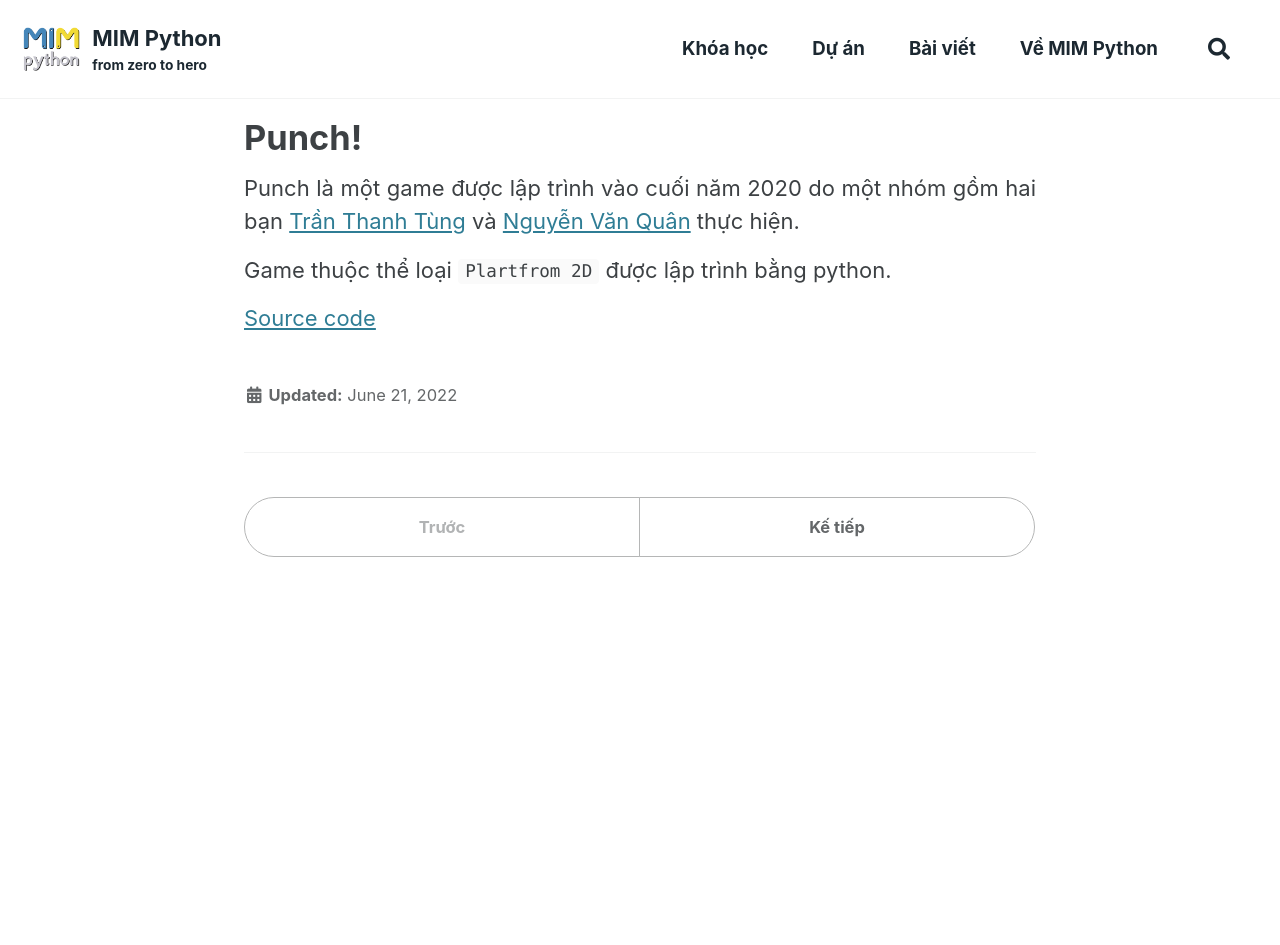
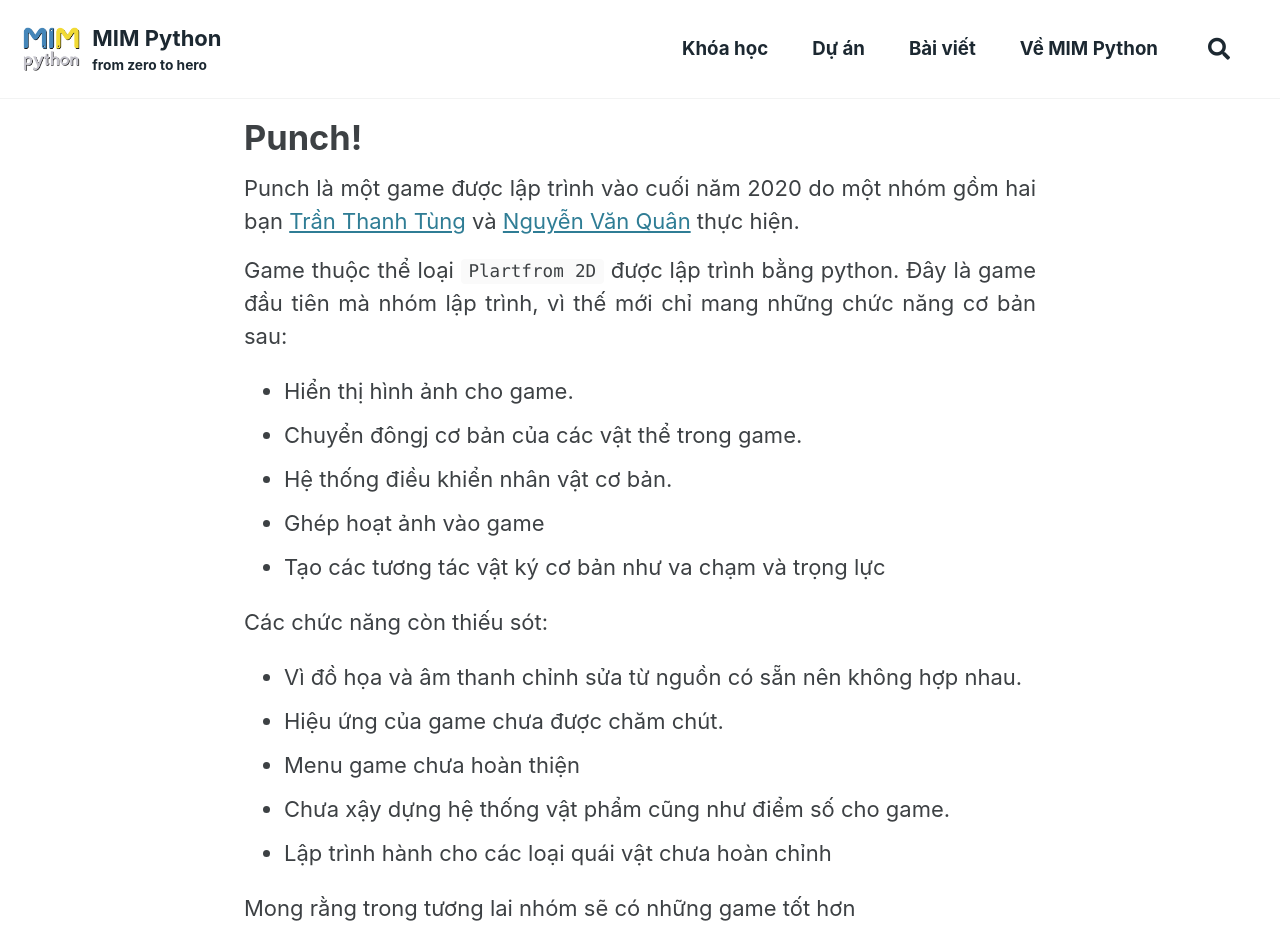
Before and after one commit to MIMPython/mimpython.github.io, a Jekyll site: the page built from _projects/project-01-punch.md, in a window 1280 px wide and 1400 px high. Shown: the top 945 px of the window. Built offline with Jekyll 4.4.1, drawn with Linux system fonts in a browser that asks for light colours; cached includes are drawn as plain includes.

Commit message:
Update project punch

```diff
--- a/_projects/project-01-punch.md
+++ b/_projects/project-01-punch.md
@@ -7,6 +7,25 @@ last_modified_at: 2022-06-21
 
 Punch là một game được lập trình vào cuối năm 2020 do một nhóm gồm hai bạn [Trần Thanh Tùng](https://github.com/thanhtung1005) và [Nguyễn Văn Quân](https://github.com/quanpersie2001) thực hiện.
 
-Game thuộc thể loại `Plartfrom 2D` được lập trình bằng python.
+Game thuộc thể loại `Plartfrom 2D` được lập trình bằng python. Đây là game đầu tiên mà nhóm lập trình, vì thế mới chỉ mang những chức năng cơ bản sau:
+
+- Hiển thị hình ảnh cho game.
+- Chuyển đôngj cơ bản của các vật thể trong game.
+- Hệ thống điều khiển nhân vật cơ bản.
+- Ghép hoạt ảnh vào game
+- Tạo các tương tác vật ký cơ bản như va chạm và trọng lực
+
+Các chức năng còn thiếu sót:
+
+- Vì đồ họa và âm thanh chỉnh sửa từ nguồn có sẵn nên không hợp nhau.
+- Hiệu ứng của game chưa được chăm chút.
+- Menu game chưa hoàn thiện
+- Chưa xậy dựng hệ thống vật phẩm cũng như điểm số cho game.
+- Lập trình hành cho các loại quái vật chưa hoàn chỉnh
+
+Mong rằng trong tương lai nhóm sẽ có những game tốt hơn
+
+Video demo game.
+{% include video id="Zl0RZ0yRewY" provider="youtube" %}
 
 [Source code](https://github.com/thanhtung1005/Punch-PygameProject)
```
